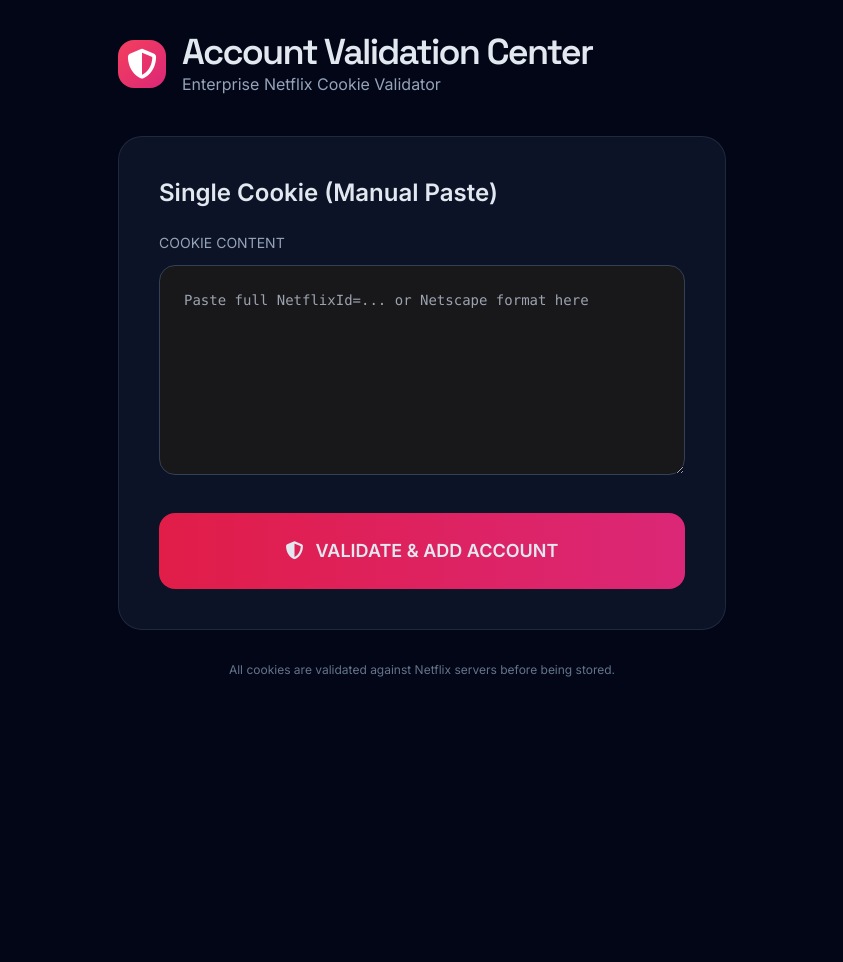
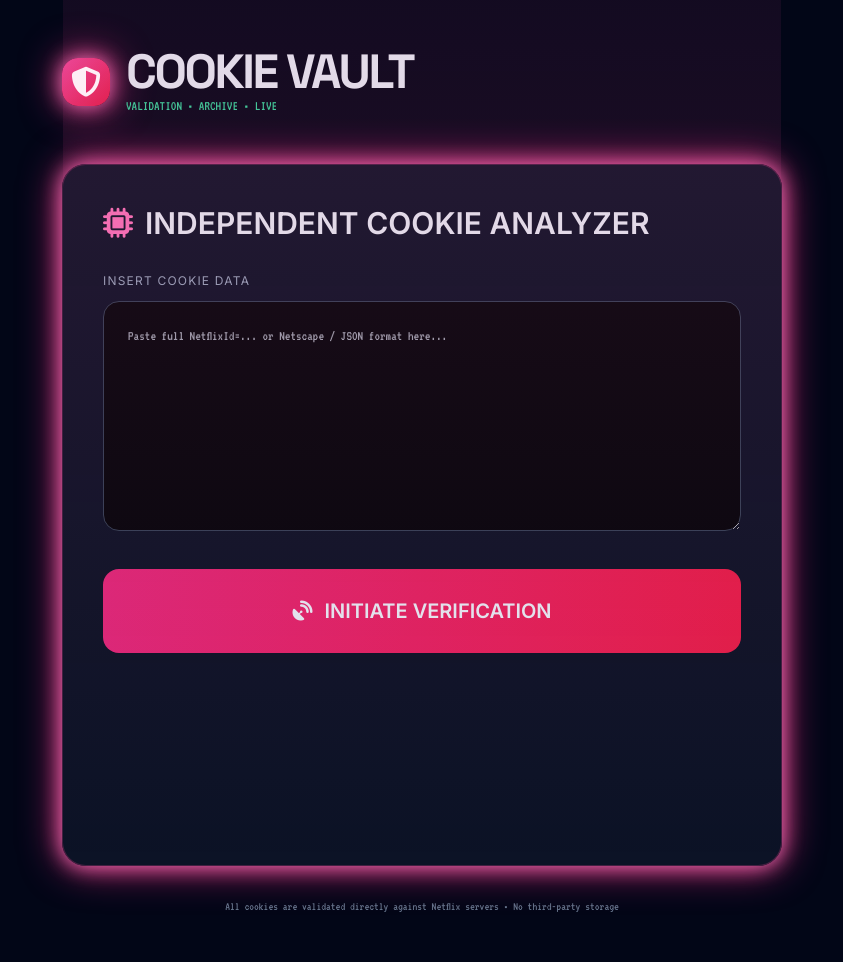
Before and after one commit to Exhipper/exflix, a Flask app: template templates/admin.html in a window 1280 px wide. Shown: the whole page, without its empty margins (218-1061 px from the left). Before the commit the page ends 677 px from the top, so only its background shows below. Run offline with Flask 3, Linux system fonts and the light colour scheme; the template is opened without the code that fills it, so the values that code supplies are empty; some libraries are stand-ins or nearby versions.

Commit message:
Update admin.html

```diff
--- a/templates/admin.html
+++ b/templates/admin.html
@@ -3,87 +3,93 @@
 <head>
     <meta charset="UTF-8">
     <meta name="viewport" content="width=device-width, initial-scale=1.0">
-    <title>Admin Panel - Account Management</title>
+    <title>COOKIE VAULT • VALIDATOR</title>
     <script src="https://cdn.tailwindcss.com"></script>
     <link rel="stylesheet" href="https://cdnjs.cloudflare.com/ajax/libs/font-awesome/6.5.1/css/all.min.css">
     <style>
-        @import url('https://fonts.googleapis.com/css2?family=Inter:wght@400;500;600&family=Space+Grotesk:wght@500;600&display=swap');
+        @import url('https://fonts.googleapis.com/css2?family=Inter:wght@400;500;600&family=Space+Grotesk:wght@500;600;700&family=VT323&display=swap');
 
-        body { font-family: 'Inter', system_ui, sans-serif; }
+        body { font-family: 'Inter', sans-serif; background: #020617; }
         .header-font { font-family: 'Space Grotesk', sans-serif; }
+        .mono { font-family: 'VT323', monospace; }
 
         .glass {
             background: rgba(15, 23, 42, 0.85);
             backdrop-filter: blur(20px);
+            border: 1px solid rgba(236, 72, 153, 0.25);
+        }
+        .neon-border { box-shadow: 0 0 20px #f472b6, 0 0 40px #db2777; }
+
+        .scanline::after {
+            content: '';
+            position: absolute;
+            top: -100%; left: 0; right: 0; bottom: 0;
+            background: linear-gradient(transparent, rgba(236, 72, 153, 0.1), transparent);
+            animation: scan 3s linear infinite;
         }
 
-        .step {
-            transition: all 0.4s cubic-bezier(0.4, 0, 0.2, 1);
-        }
-
-        .success-pulse {
-            animation: successPulse 2s ease-in-out;
-        }
-
-        @keyframes successPulse {
-            0% { transform: scale(0.95); opacity: 0.8; }
-            50% { transform: scale(1.05); }
-            100% { transform: scale(1); }
+        @keyframes scan {
+            0% { transform: translateY(-100%); }
+            100% { transform: translateY(400%); }
         }
     </style>
 </head>
-<body class="bg-[#020617] text-slate-200 min-h-screen">
-    <div class="max-w-2xl mx-auto p-8">
-        <div class="flex items-center gap-4 mb-10">
-            <div class="w-12 h-12 bg-gradient-to-br from-rose-500 to-pink-600 rounded-2xl flex items-center justify-center">
+<body class="text-slate-200 min-h-screen">
+    <div class="max-w-3xl mx-auto px-6 py-12">
+        <!-- Header -->
+        <div class="flex items-center gap-4 mb-12">
+            <div class="w-12 h-12 bg-gradient-to-br from-pink-500 to-rose-600 rounded-2xl flex items-center justify-center neon-border">
                 <i class="fa-solid fa-shield-halved text-white text-3xl"></i>
             </div>
             <div>
-                <h1 class="header-font text-4xl font-semibold tracking-tighter">Account Validation Center</h1>
-                <p class="text-slate-400">Enterprise Netflix Cookie Validator</p>
+                <h1 class="header-font text-5xl font-bold tracking-tighter glow-pink">COOKIE VAULT</h1>
+                <p class="text-emerald-400 mono text-sm">VALIDATION • ARCHIVE • LIVE</p>
             </div>
         </div>
 
-        <div class="glass rounded-3xl p-10 border border-slate-700/50">
-            <h2 class="text-2xl font-semibold mb-6">Single Cookie (Manual Paste)</h2>
+        <div class="glass rounded-3xl p-10 neon-border scanline">
+            <h2 class="text-3xl font-semibold mb-8 flex items-center gap-3">
+                <i class="fa-solid fa-microchip text-pink-400"></i>
+                INDEPENDENT COOKIE ANALYZER
+            </h2>
 
             <form id="addForm" class="space-y-8">
                 <div>
-                    <label class="block text-sm text-slate-400 mb-3">COOKIE CONTENT</label>
-                    <textarea id="cookie_text" rows="8"
-                        class="w-full bg-zinc-900 border border-slate-700 rounded-2xl p-6 text-sm font-mono focus:border-rose-500 focus:ring-rose-500 transition-all"
-                        placeholder="Paste full NetflixId=... or Netscape format here"></textarea>
+                    <label class="block text-xs tracking-widest text-slate-400 mb-3">INSERT COOKIE DATA</label>
+                    <textarea id="cookie_text" rows="9"
+                        class="w-full bg-black/70 border border-slate-700 rounded-2xl p-6 mono text-sm focus:border-pink-500 focus:ring-1 resize-y"
+                        placeholder="Paste full NetflixId=... or Netscape / JSON format here..."></textarea>
                 </div>
 
                 <button type="submit"
-                    class="w-full py-6 bg-gradient-to-r from-rose-600 to-pink-600 hover:from-rose-500 hover:to-pink-500 rounded-2xl font-semibold text-lg flex items-center justify-center gap-3 transition-all active:scale-[0.985]">
-                    <i class="fa-solid fa-shield-halved"></i>
-                    <span>VALIDATE &amp; ADD ACCOUNT</span>
+                    class="w-full py-7 bg-gradient-to-r from-pink-600 to-rose-600 hover:from-pink-500 hover:to-rose-500 rounded-2xl font-bold text-xl flex items-center justify-center gap-3 transition-all active:scale-95">
+                    <i class="fa-solid fa-satellite-dish"></i>
+                    INITIATE VERIFICATION
                 </button>
             </form>
 
-            <!-- Progress / Result Area -->
-            <div id="result" class="hidden mt-8"></div>
+            <!-- Result Area -->
+            <div id="result" class="mt-8 min-h-[140px]"></div>
         </div>
 
-        <div class="text-center text-xs text-slate-500 mt-8">
-            All cookies are validated against Netflix servers before being stored.
+        <div class="text-center text-xs text-slate-500 mt-8 mono">
+            All cookies are validated directly against Netflix servers • No third-party storage
         </div>
     </div>
 
     <script>
         document.getElementById('addForm').addEventListener('submit', async (e) => {
             e.preventDefault();
-
             const cookie = document.getElementById('cookie_text').value.trim();
             const resultDiv = document.getElementById('result');
 
-            resultDiv.classList.remove('hidden');
+            if (!cookie) return;
+
             resultDiv.innerHTML = `
-                <div class="step glass rounded-2xl p-8 border border-slate-700">
+                <div class="glass rounded-2xl p-8 border border-amber-500">
                     <div class="flex items-center gap-4 text-amber-400">
                         <i class="fa-solid fa-spinner fa-spin text-2xl"></i>
-                        <span class="font-medium">Validating cookie with Netflix servers...</span>
+                        <span class="font-medium">CONNECTING TO NETFLIX DIAGNOSTIC ENGINE...</span>
                     </div>
                 </div>`;
 
@@ -98,16 +104,13 @@
 
                 if (data.success) {
                     resultDiv.innerHTML = `
-                        <div class="success-pulse glass rounded-2xl p-8 border border-emerald-500 bg-emerald-900/30">
-                            <div class="flex items-center gap-4 text-emerald-400 mb-6">
+                        <div class="glass rounded-2xl p-8 border border-emerald-500 bg-emerald-900/30">
+                            <div class="flex items-center gap-4 text-emerald-400">
                                 <i class="fa-solid fa-circle-check text-4xl"></i>
-                                <div>
-                                    <div class="text-2xl font-semibold">Account Successfully Validated</div>
-                                    <div class="text-emerald-300">${data.message || 'Cookie has been stored securely.'}</div>
+                                <div class="flex-1">
+                                    <div class="text-2xl font-bold">VALIDATION SUCCESSFUL</div>
+                                    <div class="text-emerald-300 mt-1">${data.message || 'Account has been added to the vault.'}</div>
                                 </div>
-                            </div>
-                            <div class="text-xs text-slate-400 border-t border-emerald-900 pt-4">
-                                Account ID: #${Date.now().toString().slice(-6)} • Status: ACTIVE
                             </div>
                         </div>`;
                 } else {
@@ -115,14 +118,14 @@
                         <div class="glass rounded-2xl p-8 border border-red-500 bg-red-900/20">
                             <div class="flex items-center gap-4 text-red-400">
                                 <i class="fa-solid fa-triangle-exclamation text-3xl"></i>
-                                <div class="font-medium">${data.error || 'Validation failed'}</div>
+                                <div>${data.error || 'Validation failed'}</div>
                             </div>
                         </div>`;
                 }
             } catch (err) {
                 resultDiv.innerHTML = `
                     <div class="glass rounded-2xl p-8 border border-red-500 bg-red-900/20">
-                        <div class="text-red-400">Network Error: ${err.message}</div>
+                        <div class="text-red-400">Network Error: Unable to reach validation server</div>
                     </div>`;
             }
         });
```
